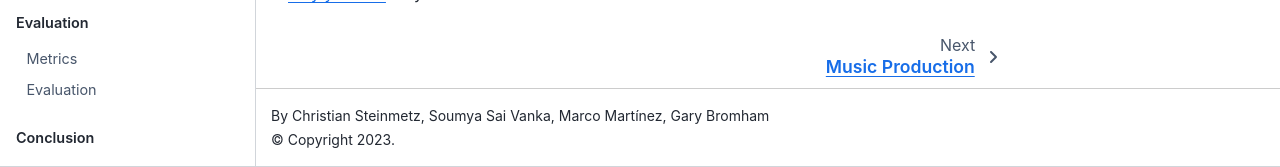
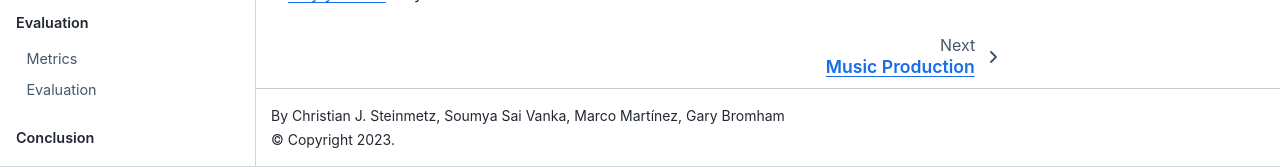
Before and after one commit to dl4am/tutorial, a Jupyter Book: the page built from book/landing-page.md, in a window 1280 px wide and 900 px high, scrolled down 2932 px. Shown: the part 733-900 px from the top of the window. Built offline with Jupyter Book 1.0.4 settings and Sphinx 7.4.7 and the Sphinx Book theme 1.1.4, drawn with Linux system fonts in a browser that asks for light colours; pages that are not in the unit, such as notebooks, are missing from menus; cross-references to code outside the pages are shown as plain code.

```diff
--- a/book/_config.yml
+++ b/book/_config.yml
@@ -2,7 +2,7 @@
 # Learn more at https://jupyterbook.org/customize/config.html
 
 title: Deep Learning for Automatic Mixing
-author: Christian Steinmetz, Soumya Sai Vanka, Marco Martínez, Gary Bromham
+author: Christian J. Steinmetz, Soumya Sai Vanka, Marco Martínez, Gary Bromham
 logo: assets/logo.png #needs to be changed
 
 # Force re-execution of notebooks on each build.
```
